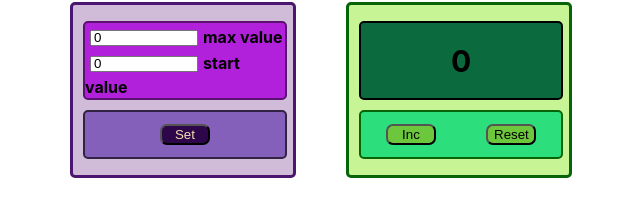
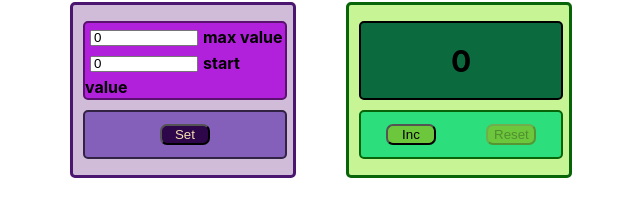
Before and after one commit to VadimLyutsko/my-counter, a React (Create React App) app: page / in a window 1280 px wide. Shown: the part 278-492 px from the top of the page, without its empty margins (319-959 px from the left). Built offline with nearby package versions, Linux system fonts and the light colour scheme.

Commit message:
Fixed LocalStorage

```diff
--- a/src/App.tsx
+++ b/src/App.tsx
@@ -8,7 +8,7 @@ function App() {
     const [count, setCount] = useState<number>(0);
     const [startCount, setStartCount] = useState<number>(0)
     const [maxCount, setMaxCount] = useState<number>(0)
-    const [message, setMessage] = useState<string>('Enter values and press "Set"')
+    //const [message, setMessage] = useState<string>('Enter values and press "Set"')
 
     useEffect(() => {
         let startCountAsString = localStorage.getItem("start value")
@@ -17,6 +17,7 @@ function App() {
         if (startCountAsString) {
             let startCountValue = JSON.parse(startCountAsString)
             setStartCount(startCountValue)
+            setCount(startCountValue)
         }
 
         if (maxCountAsString) {
@@ -29,6 +30,7 @@ function App() {
     const setToLocalStorage = () => {
         if (startCount !== 0 && maxCount !== 0) {
             localStorage.setItem("start value", JSON.stringify(startCount))
+            setCount(startCount)
         }
         if (startCount !== 0 && maxCount !== 0) {
             localStorage.setItem("max value", JSON.stringify(maxCount))
--- a/src/components/counter/CounterContainer.tsx
+++ b/src/components/counter/CounterContainer.tsx
@@ -26,6 +26,7 @@ export const CounterContainer: FC<CounterContainerPropsType> = ({count, setCount
             <CounterMenu
                 incCounterHandler={incCounterHandler}
                 resetCounterHandler={resetCounterHandler}
+                count={count}
             />
         </div>
     )
--- a/src/components/counter/counterMenu/CounterMenu.tsx
+++ b/src/components/counter/counterMenu/CounterMenu.tsx
@@ -5,15 +5,16 @@ import styles from "./CounterMenu.module.css"
 type CounterMenuPropsType = {
     resetCounterHandler: () => void
     incCounterHandler: () => void
+    count: number
 }
 
-export const CounterMenu: FC<CounterMenuPropsType> = ({incCounterHandler, resetCounterHandler}) => {
+export const CounterMenu: FC<CounterMenuPropsType> = ({incCounterHandler, resetCounterHandler, count}) => {
 
 
     return (
         <div className={styles.counterMenu}>
-            <SuperButton value="Inc" incCounterHandler={incCounterHandler}/>
-            <SuperButton value="Reset" resetCounterHandler={resetCounterHandler}/>
+            <SuperButton value="Inc" incCounterHandler={incCounterHandler} count={count}/>
+            <SuperButton value="Reset" resetCounterHandler={resetCounterHandler} count={count}/>
         </div>
     )
 }
--- a/src/components/superComponents/superButton/SuperButton.tsx
+++ b/src/components/superComponents/superButton/SuperButton.tsx
@@ -1,4 +1,4 @@
-import React, {FC} from "react";
+import React, {FC, useState} from "react";
 import styles from "./superButton.module.css"
 
 type SuperButtonPropsType = {
@@ -6,27 +6,32 @@ type SuperButtonPropsType = {
     incCounterHandler?: () => void
     resetCounterHandler?: () => void
     setToLocalStorage?: () => void
-    getFromLocalStorage?:()=>void
+    getFromLocalStorage?: () => void
+    count?: number
 }
 
 export const SuperButton: FC<SuperButtonPropsType> = ({
                                                           value,
+                                                          count,
                                                           incCounterHandler,
                                                           resetCounterHandler,
                                                           setToLocalStorage,
                                                           getFromLocalStorage
                                                       }) => {
+
+
     const fix = () => {
     }
 
     return (
-        <button className={value==="Set"? styles.superButtonSet:styles.superButtonIncRes}
-            onClick={() => {
-            incCounterHandler ? incCounterHandler() : fix();
-            resetCounterHandler ? resetCounterHandler() : fix();
-            setToLocalStorage ? setToLocalStorage() : fix();
-            getFromLocalStorage?getFromLocalStorage():fix()
-        }}>
+        <button className={value === "Set" ? styles.superButtonSet : styles.superButtonIncRes}
+                disabled={!count && value === 'Reset'}
+                onClick={() => {
+                    incCounterHandler ? incCounterHandler() : fix();
+                    resetCounterHandler ? resetCounterHandler() : fix();
+                    setToLocalStorage ? setToLocalStorage() : fix();
+                    getFromLocalStorage ? getFromLocalStorage() : fix()
+                }}>
             {value}
         </button>
     )
```
